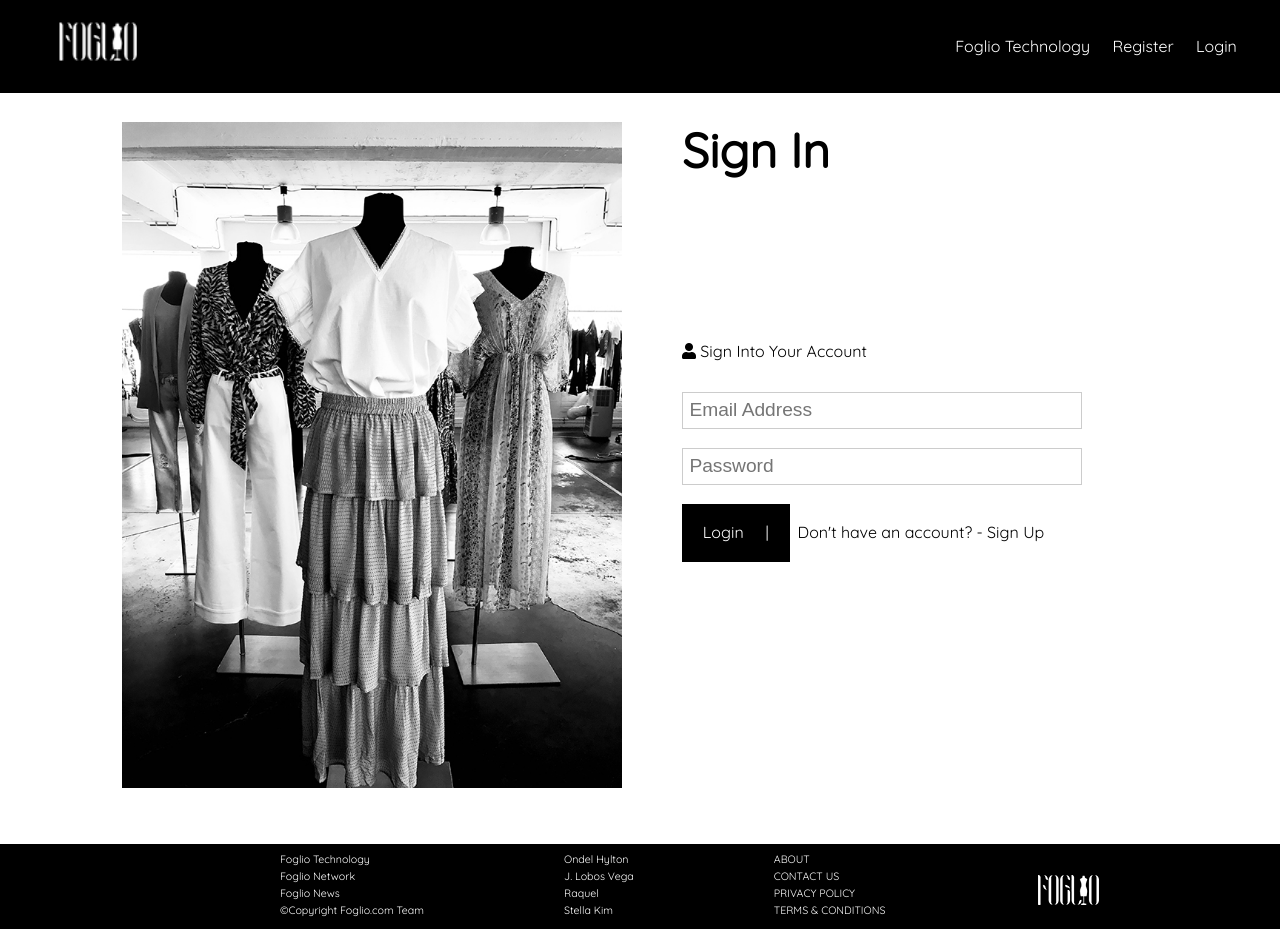
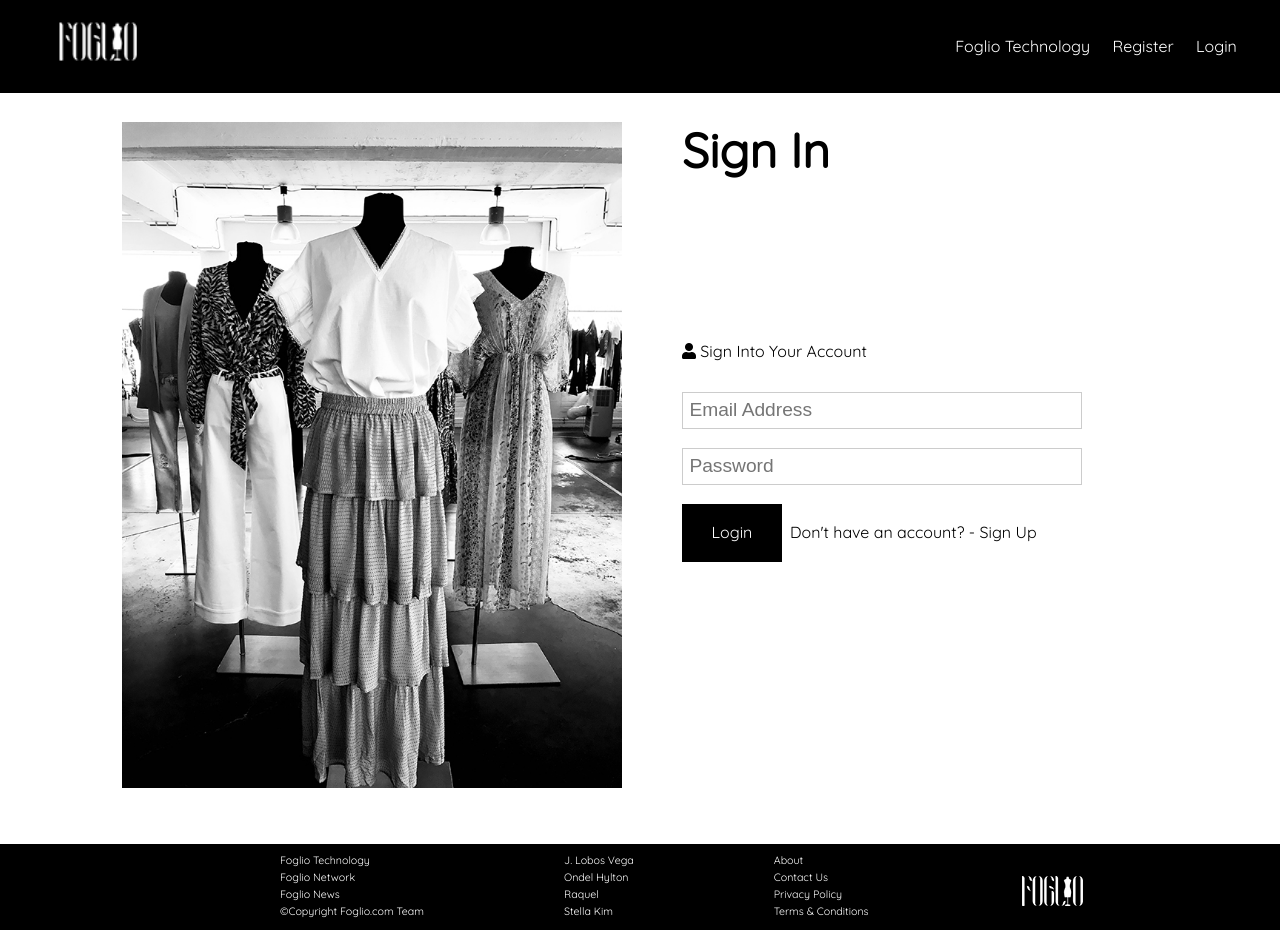
Before and after one commit to ondelhylton/Foglio_MERN, a React (Create React App) app in the folder client/: page /login in a window 1280 px wide. Built offline with nearby package versions, Linux system fonts and the light colour scheme; no server answers; the HTML template or start-up script is replaced by a standard one.

Commit message:
fixed edit profile form

```diff
--- a/client/src/App.css
+++ b/client/src/App.css
@@ -202,13 +202,19 @@
 .footerContainers {
 	margin-left: 140px;
 	display: inline-block;
-	margin-top: 7px;
+	margin-top: 8px;
 	margin-bottom: 6px;
 }
 
 .fullspan {
 	text-align: center;
 	display: inline-block;
+}
+
+.column22 {
+	/* background-color: black; */
+	margin-left: 55px;
+	margin-top: 40px;
 }
 
 .btn-primary {
--- a/client/src/components/auth/Login.js
+++ b/client/src/components/auth/Login.js
@@ -67,7 +67,7 @@
           />
         </div>
       <div className = 'signin'>
-        <input type='submit' className='btn btn-primary' value='Login     |' />
+        <input type='submit' className='btn btn-primary' value='  Login  ' />
 
 
       <p className='my-1'>
--- a/client/src/components/auth/Register.js
+++ b/client/src/components/auth/Register.js
@@ -90,7 +90,7 @@
           />
         </div>
         <div className ='signin'>
-        <input type='submit' className='btn btn-primary' value='Register     |' />
+        <input type='submit' className='btn btn-primary' value='  Register ' />
 
       <p className='my-1'>
        <Link to='/login'> Already have an account? - Sign In</Link>
--- a/client/src/components/dashboard/Dashboard.js
+++ b/client/src/components/dashboard/Dashboard.js
@@ -28,7 +28,7 @@
         <Fragment>
           <br></br>
           <img src={profile.image}
-      alt="clothes"
+      alt=""
       style={{width: 500}}
       />
       <br></br>
@@ -51,8 +51,16 @@
           <Link to='/create-profile' className='btn btn-primary my-1'>
             Create Profile
           </Link>
+          <br></br>
+          <br></br>
+          <img src={require('../../img/showroom1.jpg')}
+      alt="360tour"
+      style={{width: 900}}
+      />
         </Fragment>
       )}
+
+
     </Fragment>
   );
 };
--- a/client/src/components/layout/Footer.js
+++ b/client/src/components/layout/Footer.js
@@ -28,9 +28,8 @@
 
         <div className="footerContainers">
         <ul>
-
+          <li>J. Lobos Vega</li>
             <li>Ondel Hylton</li>
-            <li>J. Lobos Vega</li>
             <li>Raquel</li>
             <li>Stella Kim</li>
 
@@ -40,10 +39,14 @@
         <div className="footerContainers">
         <ul>
 
-            <li>ABOUT</li>
-            <li>CONTACT US</li>
-            <li>PRIVACY POLICY</li>
-            <li>TERMS & CONDITIONS</li>
+        <li>
+            <Link to='https://github.com/ondelhylton/Foglio_MERN'>About</Link>
+            </li>
+          <li>
+            <Link to='mailto:webmaster@example.com'>Contact Us</Link>
+            </li>
+            <li>Privacy Policy</li>
+            <li>Terms & Conditions</li>
 
             </ul>
         </div>
--- a/client/src/components/layout/Landing.js
+++ b/client/src/components/layout/Landing.js
@@ -19,7 +19,7 @@
             Media/Press Connection to Designers and Showrooms
           </h1>
           <div className='buttons'>
-            <Link to='/register' className='btn btn-primary' id='buttonwhite'>
+            <Link to='/register' className='btn btn-primary8' id='buttonwhite'>
               Sign Up
             </Link>
             <Link to='/login' className='btn btn-light'>
--- a/client/src/components/profile-forms/CreateProfile.js
+++ b/client/src/components/profile-forms/CreateProfile.js
@@ -47,8 +47,13 @@
 
   return (
     <Fragment>
+      <br></br>
       <h2 className='headtext'>For Exclusive Access to Showrooms and Designers, Submit Your Profile for Approval</h2>
 
+
+      <div className="row">
+      <div class="column">
+      <br></br>
       <br></br>
       <p className='subtext'>
       Fill in fields below so Foglio knows who you are
@@ -138,14 +143,14 @@
         </div>
         <div className='form-group'>
           <textarea
-            placeholder='Summary of your company'
+            placeholder='Why you want to work with Foglio'
             name='bio'
             value={bio}
             cols='30'
             rows='5'
             onChange={e => onChange(e)}
           />
-          <small className='form-text'>Tell us a little about yourself</small>
+          <small className='form-text'>Tell us about you/your company</small>
         </div>
 
         <div className='my-2'>
@@ -156,7 +161,7 @@
           >
             Add Social Network Links
           </button>
-          <span>Optional</span>
+          <small>(Optional)</small>
         </div>
 
         {displaySocialInputs && (
@@ -223,6 +228,17 @@
           Go Back
         </Link>
       </form>
+      </div>
+
+      <div class="column22">
+      <br></br>
+      <img src={require('../../img/network.jpg')}
+      alt="clothes"
+      style={{width: 500}}
+      />
+      </div>
+
+      </div>
     </Fragment>
   );
 };
--- a/client/src/components/profile-forms/EditProfile.js
+++ b/client/src/components/profile-forms/EditProfile.js
@@ -78,11 +78,13 @@
 
 <div className="row">
 <div class="column">
+  <br></br>
       <h1 className='primary'>Edit Your Profile</h1>
       <img src={image}
-      alt="clothes"
+      alt=""
       style={{width: 400}}
       />
+      <br></br>
       <p className='lead4'>
         <i className='fas fa-user' /> Tell us who you are
       </p>
@@ -165,14 +167,14 @@
         </div>
         <div className='form-group'>
           <textarea
-            placeholder='Summary of your company'
+            placeholder='Why you need Foglio'
             name='bio'
             value={bio}
             cols='30'
             rows='5'
             onChange={e => onChange(e)}
           />
-          <small className='form-text'>Tell us a little about yourself</small>
+          <small className='form-text'>Tell us about you/your company</small>
         </div>
 
         <div className='my-2'>
--- a/client/src/components/profiles/Profiles.js
+++ b/client/src/components/profiles/Profiles.js
@@ -17,7 +17,7 @@
       ) : (
         <Fragment>
         <div className ="fullspan">
-
+        <br></br>
           <h1 className='large text-primary'>Designers</h1>
           <h3 className='headingtext'>
              Browse and Connect with Designers and Stylists
```
Also changed, not shown: client/src/img/network.jpg (added), 1 other file (tests, documents, lock files or other folders).
